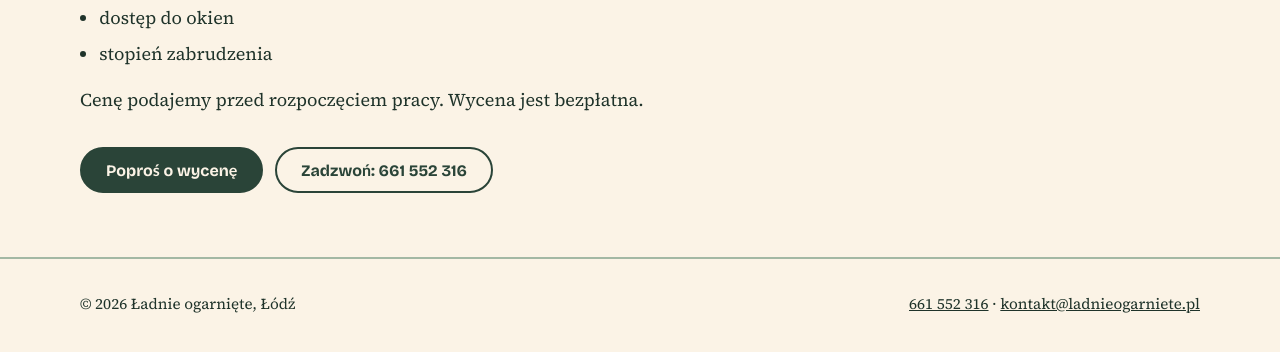
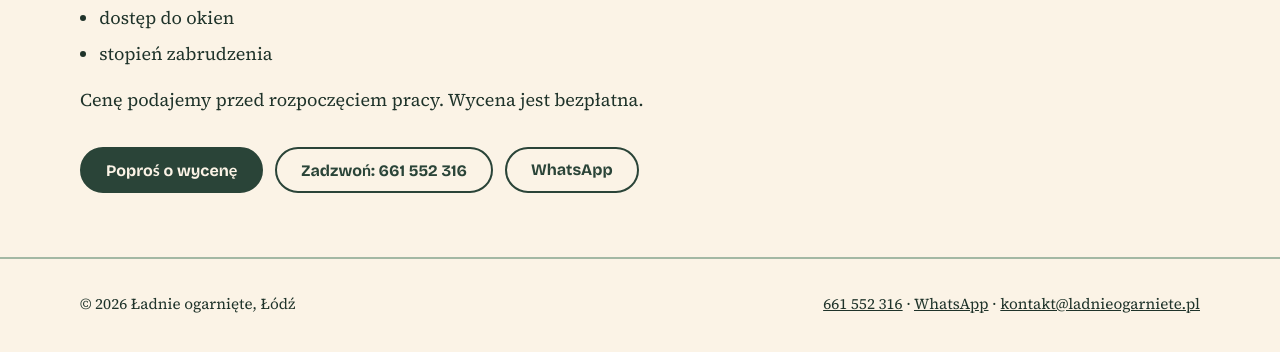
Before and after one commit to przemekszcz7/ladnieogarniete, a plain HTML site: page mycie-okien-lodz/index.html in a window 1280 px wide. Shown: the part 642-994 px from the top of the page. Drawn offline with nearby package versions, Linux system fonts and the light colour scheme.

Commit message:
Update index.html

```diff
--- a/mycie-okien-lodz/index.html
+++ b/mycie-okien-lodz/index.html
@@ -103,7 +103,7 @@ section{padding:6rem 0}
 <h2>Od czego zależy cena</h2>
 <ul><li>liczba i wielkość okien</li><li>dostęp do okien</li><li>stopień zabrudzenia</li></ul>
 <p style="margin-top:1rem;max-width:38rem">Cenę podajemy przed rozpoczęciem pracy. Wycena jest bezpłatna.</p>
-<div class="acts"><a class="btn" href="/#kontakt">Poproś o wycenę</a><a class="btn alt" href="tel:+48661552316">Zadzwoń: 661 552 316</a></div>
+<div class="acts"><a class="btn" href="/#kontakt">Poproś o wycenę</a><a class="btn alt" href="tel:+48661552316">Zadzwoń: 661 552 316</a><a class="btn alt" href="https://wa.me/48661552316" rel="noopener">WhatsApp</a></div>
 </div></div></main>
-<footer><div class="wrap"><span>© 2026 Ładnie ogarnięte, Łódź</span><span><a href="tel:+48661552316">661 552 316</a> · <a href="mailto:kontakt@ladnieogarniete.pl">kontakt@ladnieogarniete.pl</a></span></div></footer>
+<footer><div class="wrap"><span>© 2026 Ładnie ogarnięte, Łódź</span><span><a href="tel:+48661552316">661 552 316</a> · <a href="https://wa.me/48661552316" rel="noopener">WhatsApp</a> · <a href="mailto:kontakt@ladnieogarniete.pl">kontakt@ladnieogarniete.pl</a></span></div></footer>
 </body></html>
```
